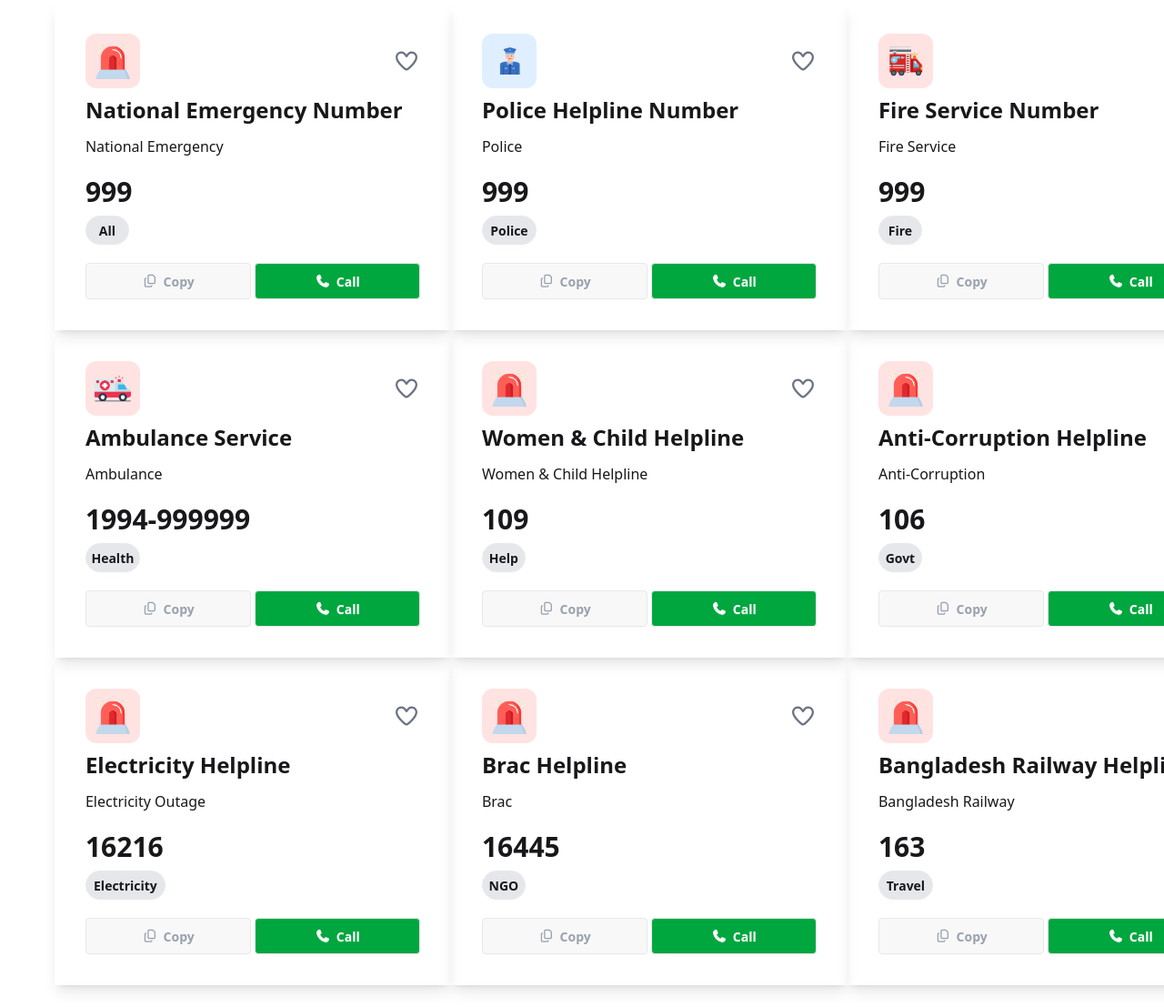
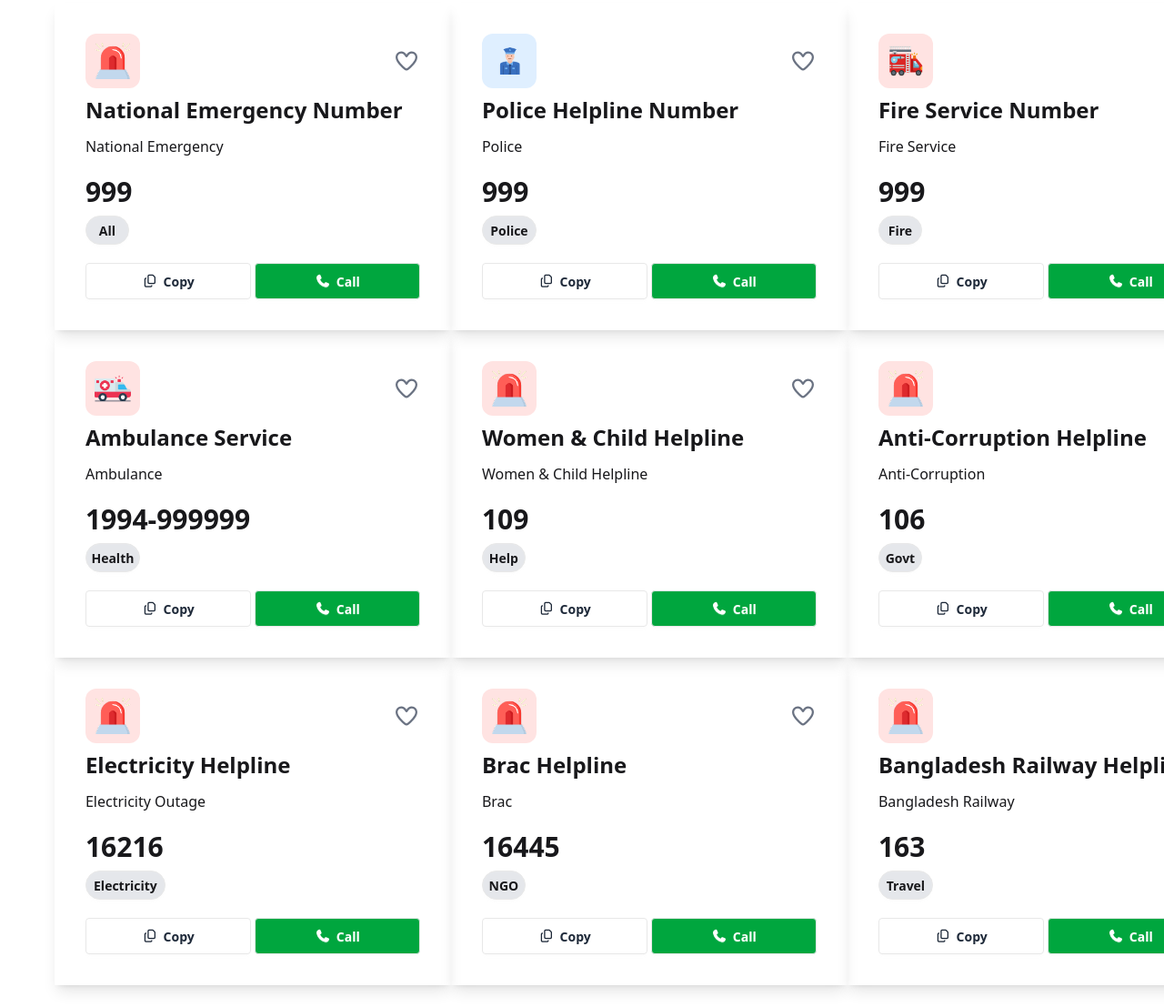
Before and after one commit to shakiburrashid/Emergency-Hotline, a plain HTML site: page index.html in a window 1280 px wide. Shown: the part 381-1488 px from the top of the page at 91% size. Drawn offline with nearby package versions, Linux system fonts and the light colour scheme.

Commit message:
copy button color fix

```diff
--- a/index.html
+++ b/index.html
@@ -77,7 +77,7 @@
                     <button class="btn rounded-full w-12 h-8 bg-gray-200">All</button>
                 </div>
                 <div class="">
-                    <button onclick="copyOne()" class="btn w-[182px] h-[40px] text-gray-400"><i
+                    <button onclick="copyOne()" class="btn w-[182px] h-[40px] text-gray-800 bg-white"><i
                             class="fa-regular fa-copy"></i>Copy</button>
                     <button onclick="callOne()"
                         class="btn w-[182px] h-[40px] bg-green-600 text-white call-count hover:bg-gray-400"><i
@@ -104,7 +104,7 @@
                     <button class="btn rounded-full w-15 h-8 bg-gray-200">Health</button>
                 </div>
                 <div class="">
-                    <button onclick="copyTwo()" class="btn w-[182px] h-[40px] text-gray-400"><i
+                    <button onclick="copyTwo()" class="btn w-[182px] h-[40px] text-gray-400 text-gray-800 bg-white"><i
                             class="fa-regular fa-copy"></i>Copy</button>
                     <button onclick="callTwo()"
                         class="btn w-[182px] h-[40px] bg-green-600 text-white call-count hover:bg-gray-400"><i
@@ -131,7 +131,7 @@
                     <button class="btn rounded-full w-22 h-8 bg-gray-200">Electricity</button>
                 </div>
                 <div class="">
-                    <button onclick="copyThree()" class="btn w-[182px] h-[40px] text-gray-400"><i
+                    <button onclick="copyThree()" class="btn w-[182px] h-[40px] text-gray-400 text-gray-800 bg-white"><i
                             class="fa-regular fa-copy"></i>Copy</button>
                     <button onclick="callThree()"
                         class="btn w-[182px] h-[40px] bg-green-600 text-white call-count hover:bg-gray-400"><i
@@ -158,7 +158,7 @@
                     <button class="btn rounded-full w-15 h-8 bg-gray-200">Police</button>
                 </div>
                 <div class="">
-                    <button onclick="copyFour()" class="btn w-[182px] h-[40px] text-gray-400"><i
+                    <button onclick="copyFour()" class="btn w-[182px] h-[40px] text-gray-400 text-gray-800 bg-white"><i
                             class="fa-regular fa-copy"></i>Copy</button>
                     <button onclick="callFour()"
                         class="btn w-[182px] h-[40px] bg-green-600 text-white call-count hover:bg-gray-400"><i
@@ -185,7 +185,7 @@
                     <button class="btn rounded-full w-12 h-8 bg-gray-200">Help</button>
                 </div>
                 <div class="">
-                    <button onclick="copyFive()" class="btn w-[182px] h-[40px] text-gray-400"><i
+                    <button onclick="copyFive()" class="btn w-[182px] h-[40px] text-gray-400 text-gray-800 bg-white"><i
                             class="fa-regular fa-copy"></i>Copy</button>
                     <button onclick="callFive()"
                         class="btn w-[182px] h-[40px] bg-green-600 text-white call-count hover:bg-gray-400"><i
@@ -212,7 +212,7 @@
                     <button class="btn rounded-full w-12 h-8 bg-gray-200">NGO</button>
                 </div>
                 <div class="">
-                    <button onclick="copySix()" class="btn w-[182px] h-[40px] text-gray-400"><i
+                    <button onclick="copySix()" class="btn w-[182px] h-[40px] text-gray-400 text-gray-800 bg-white"><i
                             class="fa-regular fa-copy"></i>Copy</button>
                     <button onclick="callSix()"
                         class="btn w-[182px] h-[40px] bg-green-600 text-white call-count hover:bg-gray-400"><i
@@ -239,7 +239,7 @@
                     <button class="btn rounded-full w-12 h-8 bg-gray-200">Fire</button>
                 </div>
                 <div class="">
-                    <button onclick="copySeven()" class="btn w-[182px] h-[40px] text-gray-400"><i
+                    <button onclick="copySeven()" class="btn w-[182px] h-[40px] text-gray-400 text-gray-800 bg-white"><i
                             class="fa-regular fa-copy"></i>Copy</button>
                     <button onclick="callSeven()"
                         class="btn w-[182px] h-[40px] bg-green-600 text-white call-count hover:bg-gray-400"><i
@@ -265,7 +265,7 @@
                     <button class="btn rounded-full w-12 h-8 bg-gray-200">Govt</button>
                 </div>
                 <div class="">
-                    <button onclick="copyEight()" class="btn w-[182px] h-[40px] text-gray-400"><i
+                    <button onclick="copyEight()" class="btn w-[182px] h-[40px] text-gray-400 text-gray-800 bg-white"><i
                             class="fa-regular fa-copy"></i>Copy</button>
                     <button onclick="callEight()"
                         class="btn w-[182px] h-[40px] bg-green-600 text-white call-count hover:bg-gray-400"><i
@@ -293,7 +293,7 @@
                     <button class="btn rounded-full w-15 h-8 bg-gray-200">Travel</button>
                 </div>
                 <div class="">
-                    <button onclick="copyNine()" class="btn w-[182px] h-[40px] text-gray-400"><i
+                    <button onclick="copyNine()" class="btn w-[182px] h-[40px] text-gray-400 text-gray-800 bg-white"><i
                             class="fa-regular fa-copy"></i>Copy</button>
                     <button onclick="callNine()"
                         class="btn w-[182px] h-[40px] bg-green-600 text-white call-count hover:bg-gray-400"><i
```
